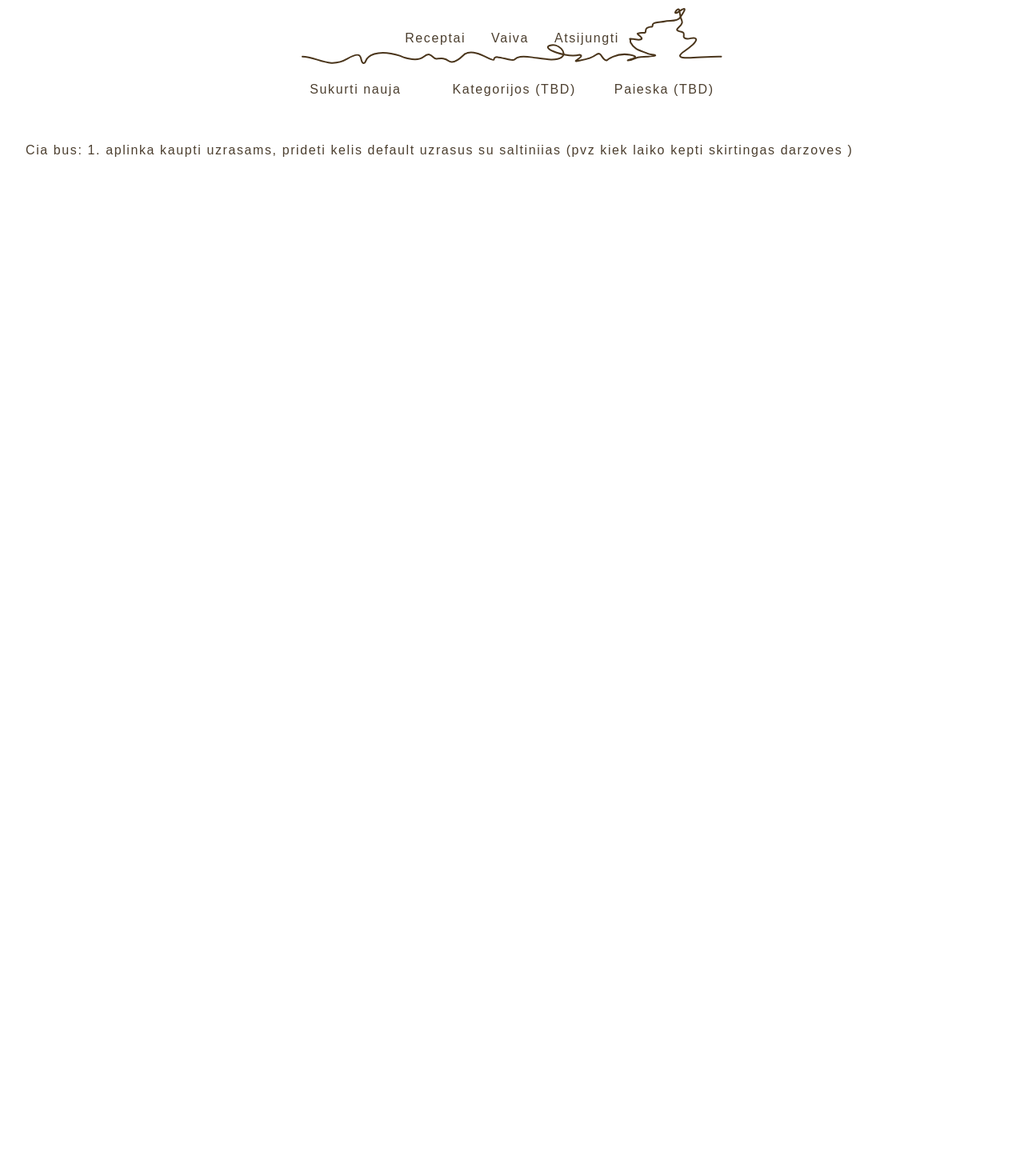
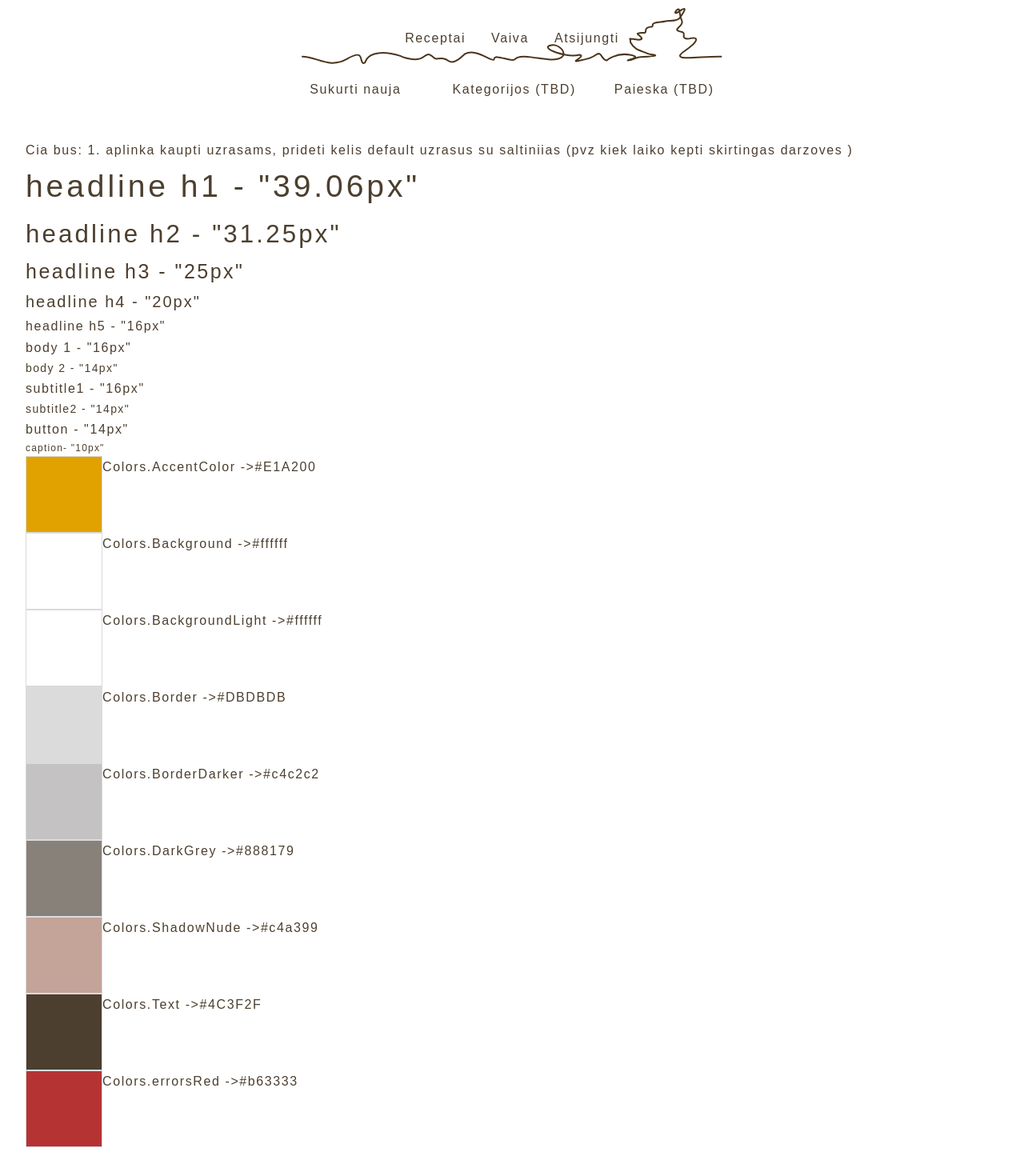
Before and after one commit to vaivabraz/recipes-frontend, a Next.js app: page /notes in a window 1280 px wide. Shown: the top 1470 px of the page at 80% size. Before the commit the page ends 800 px from the top, so only its background shows below. Built offline with nearby package versions, Linux system fonts and the light colour scheme.

Commit message:
added ui catalogue

```diff
--- a/src/pages/notes.tsx
+++ b/src/pages/notes.tsx
@@ -1,10 +1,76 @@
-import { Layout } from "../ui";
+import styled from "styled-components";
+
+import { Colors } from "../constants";
+import { Layout, Row, Text } from "../ui";
 
 export default function Planner() {
   return (
     <Layout>
       Cia bus: 1. aplinka kaupti uzrasams, prideti kelis default uzrasus su
       saltiniias (pvz kiek laiko kepti skirtingas darzoves )
+      <Text type={"h1"} text={'headline h1 - "39.06px"'} />
+      <Text type={"h2"} text={'headline h2 - "31.25px"'} />
+      <Text type={"h3"} text={'headline h3 - "25px"'} />
+      <Text type={"h4"} text={'headline h4 - "20px"'} />
+      <Text type={"h5"} text={'headline h5 - "16px"'} />
+      <Text type={"body1"} text={'body 1  - "16px"'} />
+      <Text type={"body2"} text={'body 2  - "14px"'} />
+      <Text type={"subtitle1"} text={'subtitle1 - "16px"'} />
+      <Text type={"subtitle2"} text={'subtitle2   - "14px"'} />
+      <Text type={"button"} text={'button - "14px"'} />
+      <Text type={"caption"} text={'caption- "10px"'} />
+      <Row>
+        <ColorSample color={Colors.AccentColor} />
+        <Text text="Colors.AccentColor -> " />
+        <Text text={Colors.AccentColor} />
+      </Row>
+      <Row>
+        <ColorSample color={Colors.Background} />
+        <Text text="Colors.Background -> " />
+        <Text text={Colors.Background} />
+      </Row>
+      <Row>
+        <ColorSample color={Colors.BackgroundLight} />
+        <Text text="Colors.BackgroundLight -> " />
+        <Text text={Colors.BackgroundLight} />
+      </Row>
+      <Row>
+        <ColorSample color={Colors.Border} />
+        <Text text="Colors.Border -> " />
+        <Text text={Colors.Border} />
+      </Row>
+      <Row>
+        <ColorSample color={Colors.BorderDarker} />
+        <Text text="Colors.BorderDarker -> " />
+        <Text text={Colors.BorderDarker} />
+      </Row>
+      <Row>
+        <ColorSample color={Colors.DarkGrey} />
+        <Text text="Colors.DarkGrey -> " />
+        <Text text={Colors.DarkGrey} />
+      </Row>
+      <Row>
+        <ColorSample color={Colors.ShadowNude} />
+        <Text text="Colors.ShadowNude -> " />
+        <Text text={Colors.ShadowNude} />
+      </Row>
+      <Row>
+        <ColorSample color={Colors.Text} />
+        <Text text="Colors.Text -> " />
+        <Text text={Colors.Text} />
+      </Row>
+      <Row>
+        <ColorSample color={Colors.errorsRed} />
+        <Text text="Colors.errorsRed -> " />
+        <Text text={Colors.errorsRed} />
+      </Row>
     </Layout>
   );
 }
+
+const ColorSample = styled.div`
+  height: 6rem;
+  width: 6rem;
+  background-color: ${(props) => props.color};
+  border: 1px ${Colors.Border} solid;
+`;
```
